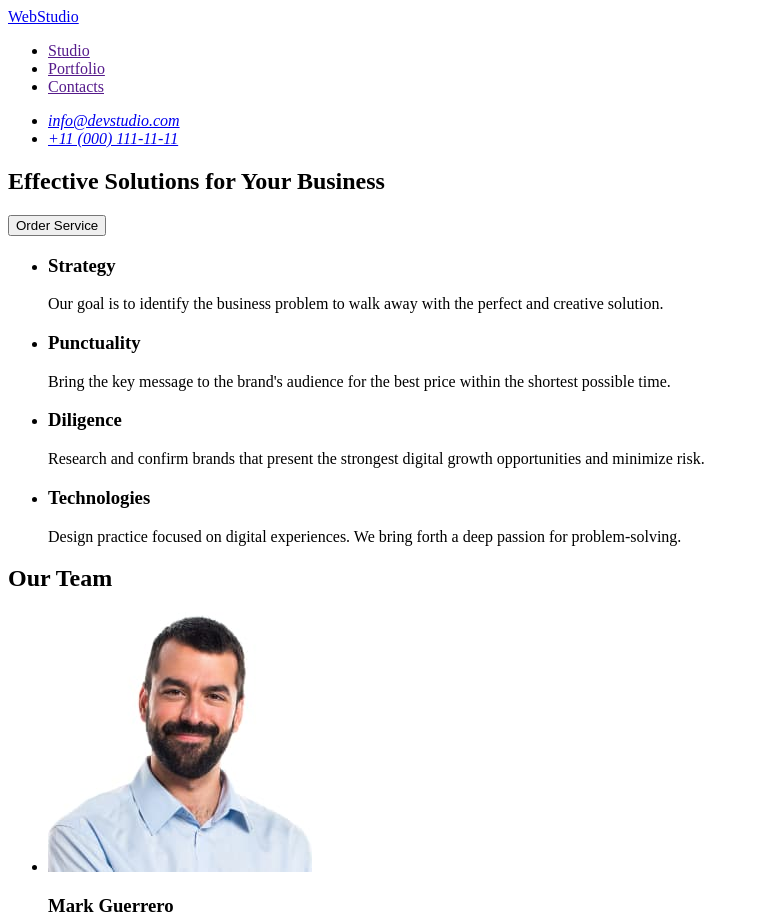
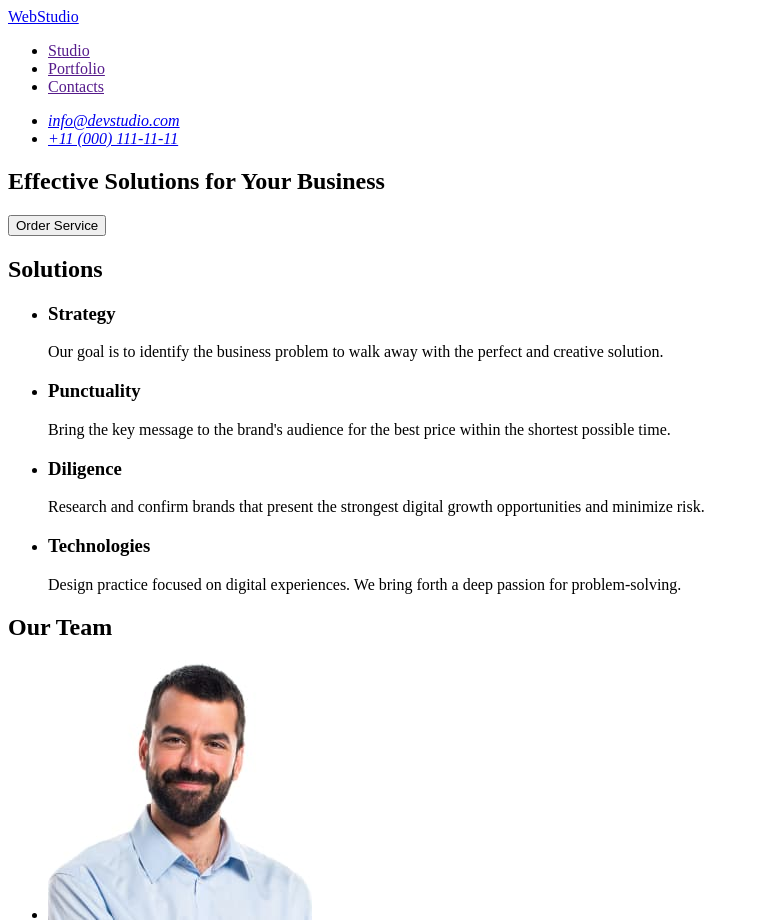
Before and after one commit to anastasia-hozhelnyk/goit-markup-hw-01, a plain HTML site: page index.html in a window 1280 px wide. Shown: the top 923 px of the page, without its empty margins (0-759 px from the left). Drawn offline with Linux system fonts and the light colour scheme.

Commit message:
Update index.html

```diff
--- a/index.html
+++ b/index.html
@@ -22,6 +22,8 @@
                     <a href="">Contacts</a>
                 </li>
             </ul>
+        </nav>
+
         <address>
             <ul>
                 <li>
@@ -32,7 +34,7 @@
                 </li>
             </ul>
         </address>
-        </nav>
+
 
     </header>
 
@@ -44,6 +46,7 @@
         </section>
 
         <section>
+            <h2>Solutions</h2>
             <ul>
                 <li>
                     <h3>Strategy</h3>
```
Lines whose indentation alone changed are shown as unchanged.
